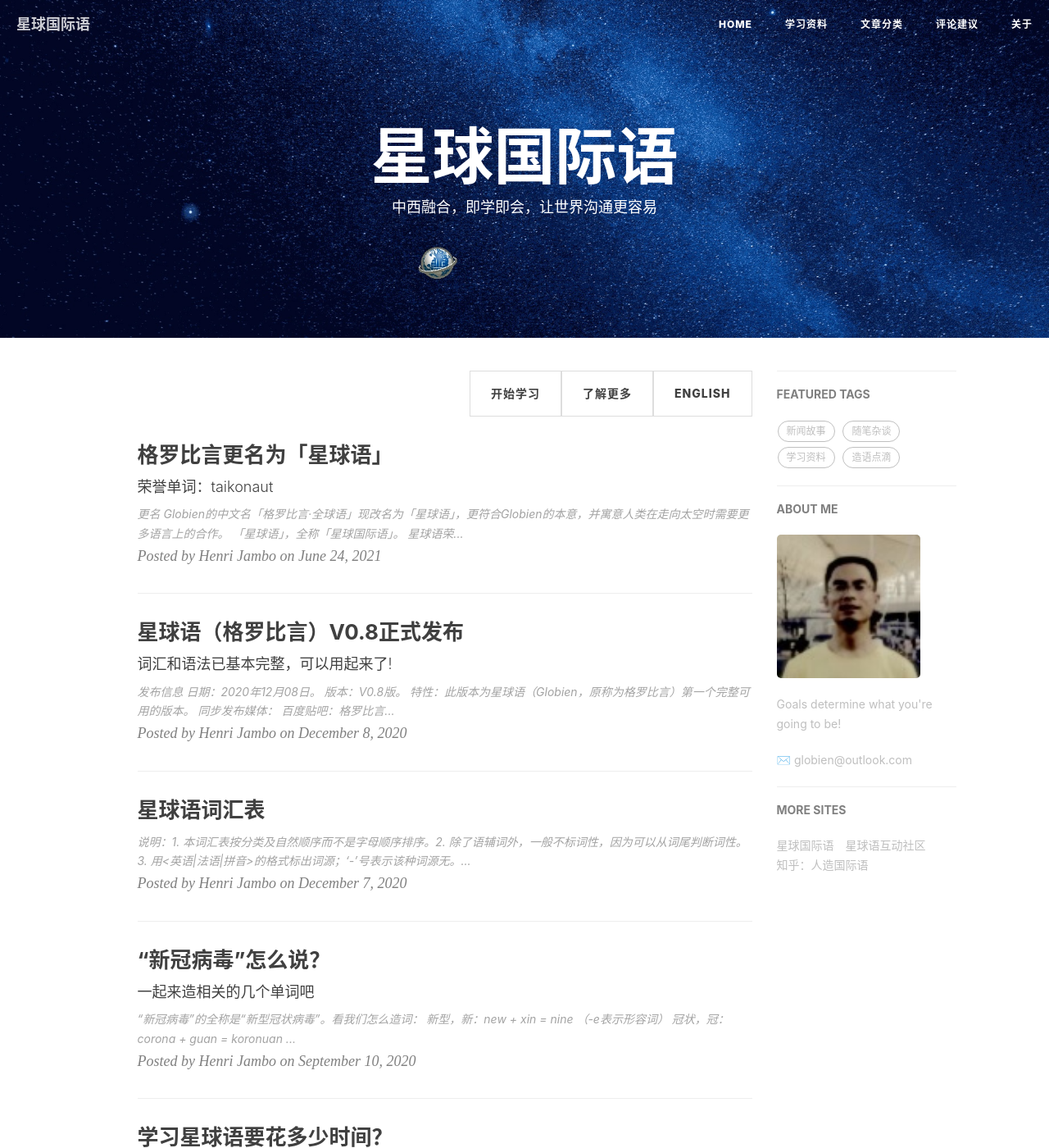
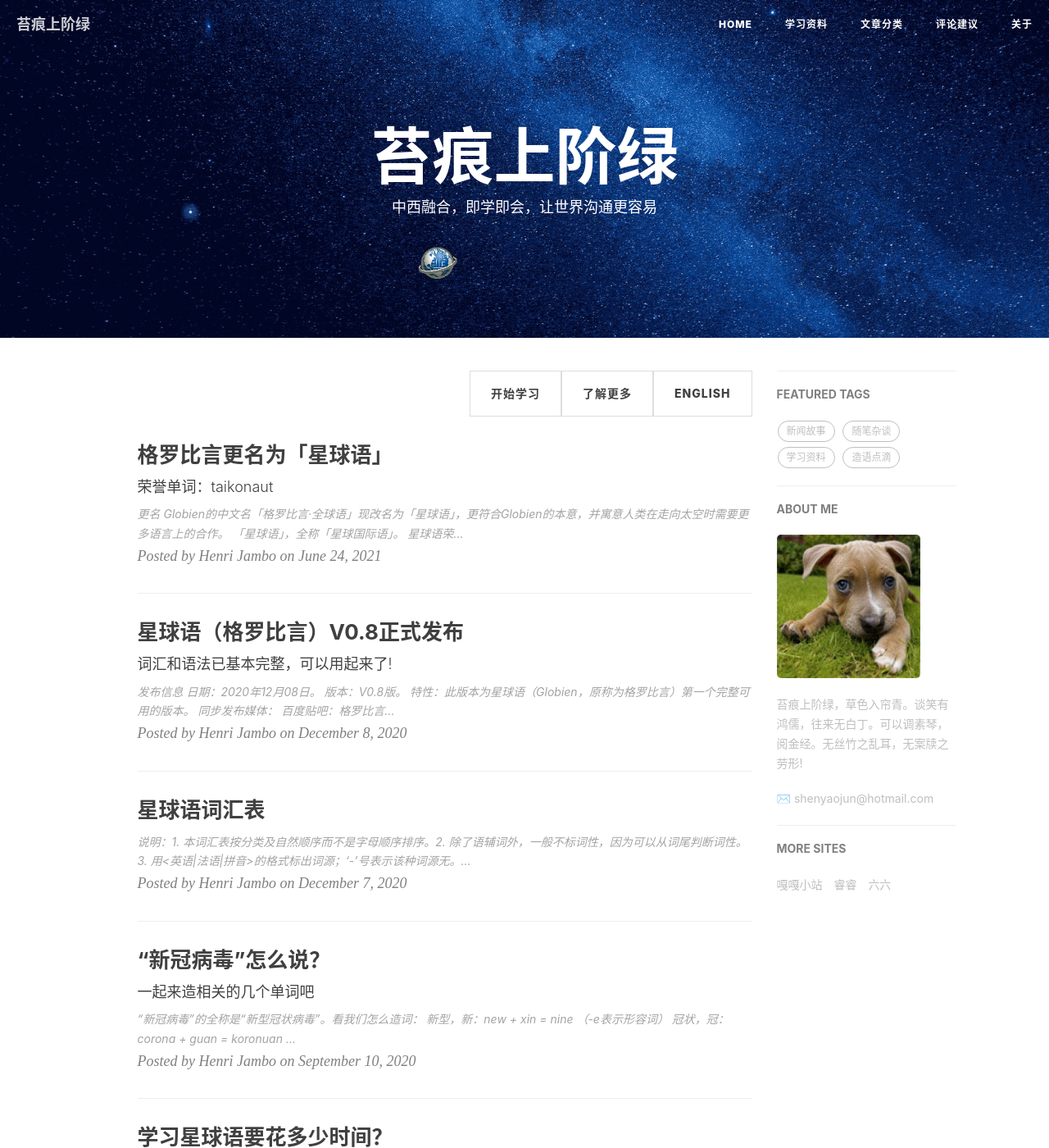
Before and after one commit to shenyaojun/shenyaojun.github.io, a Jekyll site: the page built from index.html, in a window 1280 px wide and 1400 px high. Shown: the whole window at 82% size. Built offline with Jekyll 4.4.1, drawn with Linux system fonts in a browser that asks for light colours; nearby versions of some CDN libraries; the list of posts is cut into pages by our own code; comment, search, counter and statistics services are not loaded; some of the changed text lies outside the part shown.

Commit message:
update for personal settings

```diff
--- a/_config.yml
+++ b/_config.yml
@@ -1,18 +1,18 @@
 # Site settings
-title: 星球国际语
-SEOTitle: 星球语 - 地球家园的共通语
+title: 苔痕上阶绿
+SEOTitle: 苔痕上阶绿 - 申耀军
 header-img: img/home-bg-bluestars.jpg
-email: globien@outlook.com
-description: "中西融合, 即学即会, 让世界沟通更容易"
-keyword: "人工语言, 国际语, 世界语, 星球语, 星球国际语"
-url: "https://globien.gitee.io"          # your host, for absolute URL
+email: shenyaojun@hotmail.com
+description: "苔痕上阶绿，草色入帘青。谈笑有鸿儒，往来无白丁。可以调素琴，阅金经。无丝竹之乱耳，无案牍之劳形"
+keyword: ""
+url: "https://shenyaojun.github.io/"          # your host, for absolute URL
 baseurl: ""      # for example, '/blog' if your blog hosted on 'host/blog'
-github_repo: "https://gitee.com/globien/globien" # you code repository
+github_repo: "https://github.com/shenyaojun/shenyaojun.github.io" # you code repository
 
 # Sidebar settings
 sidebar: true                           # whether or not using Sidebar.
-sidebar-about-description: "Goals determine what you're going to be!"
-sidebar-avatar: /img/about-HJ.jpg      # use absolute URL, seeing it's used in both `/` and `/about/`
+sidebar-about-description: "苔痕上阶绿，草色入帘青。谈笑有鸿儒，往来无白丁。可以调素琴，阅金经。无丝竹之乱耳，无案牍之劳形!"
+sidebar-avatar: /img/about-someone.jpg      # use absolute URL, seeing it's used in both `/` and `/about/`
 
 
 
@@ -115,13 +115,13 @@ service-worker: true
 # 友情链接，请尽量不要删除，谢谢！
 friends: [
     {
-        title: "星球国际语",
-        href: "https://globien.gitee.io"
+        title: "嘎嘎小站",
+        href: "http://gummi.top"
     },{
-        title: "星球语互动社区",
-        href: "https://tieba.baidu.com/f?kw=%E6%A0%BC%E7%BD%97%E6%AF%94%E8%A8%80&fr=home"
+        title: "睿睿",
+        href: "http://ruirui.gummi.top"
     },{
-        title: "知乎：人造国际语",
-        href: "https://zhuanlan.zhihu.com/Artificial-International-Language"
+        title: "六六",
+        href: "http://momo.gummi.top"
     }
 ]
```
